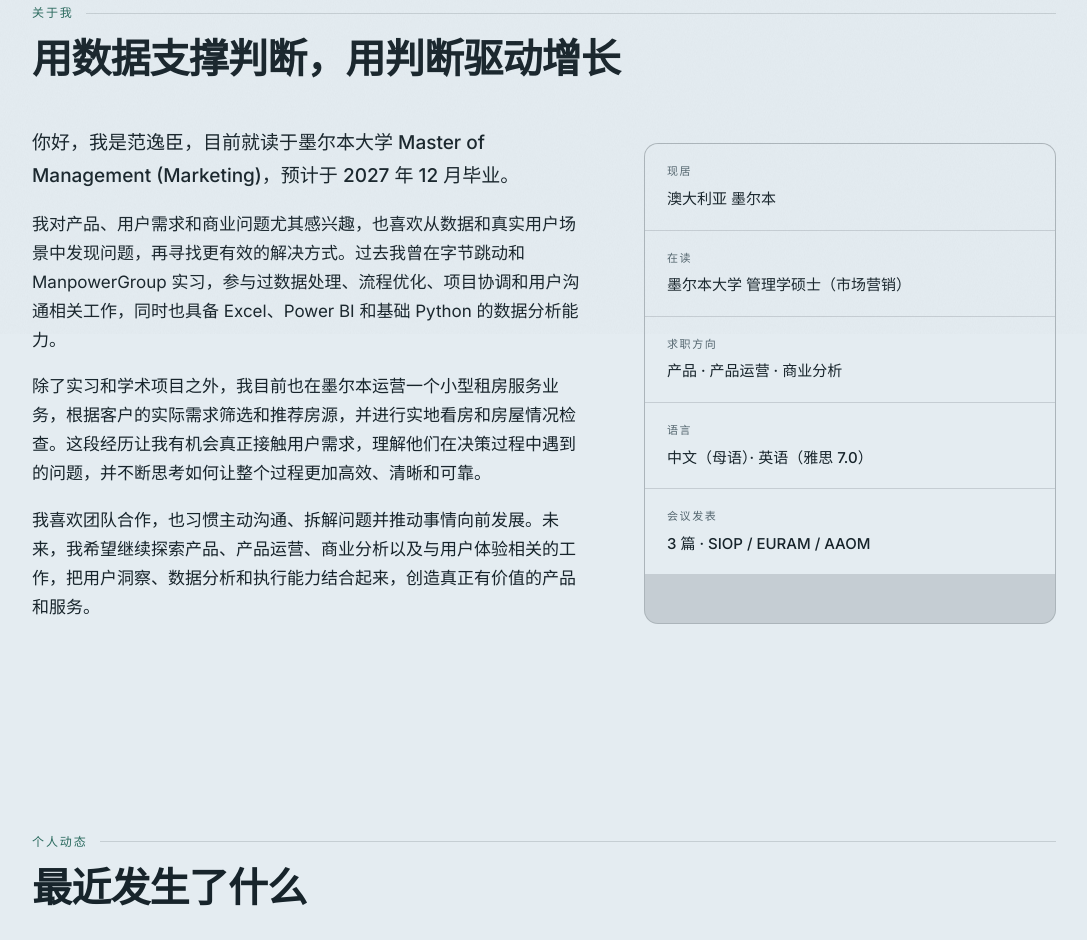
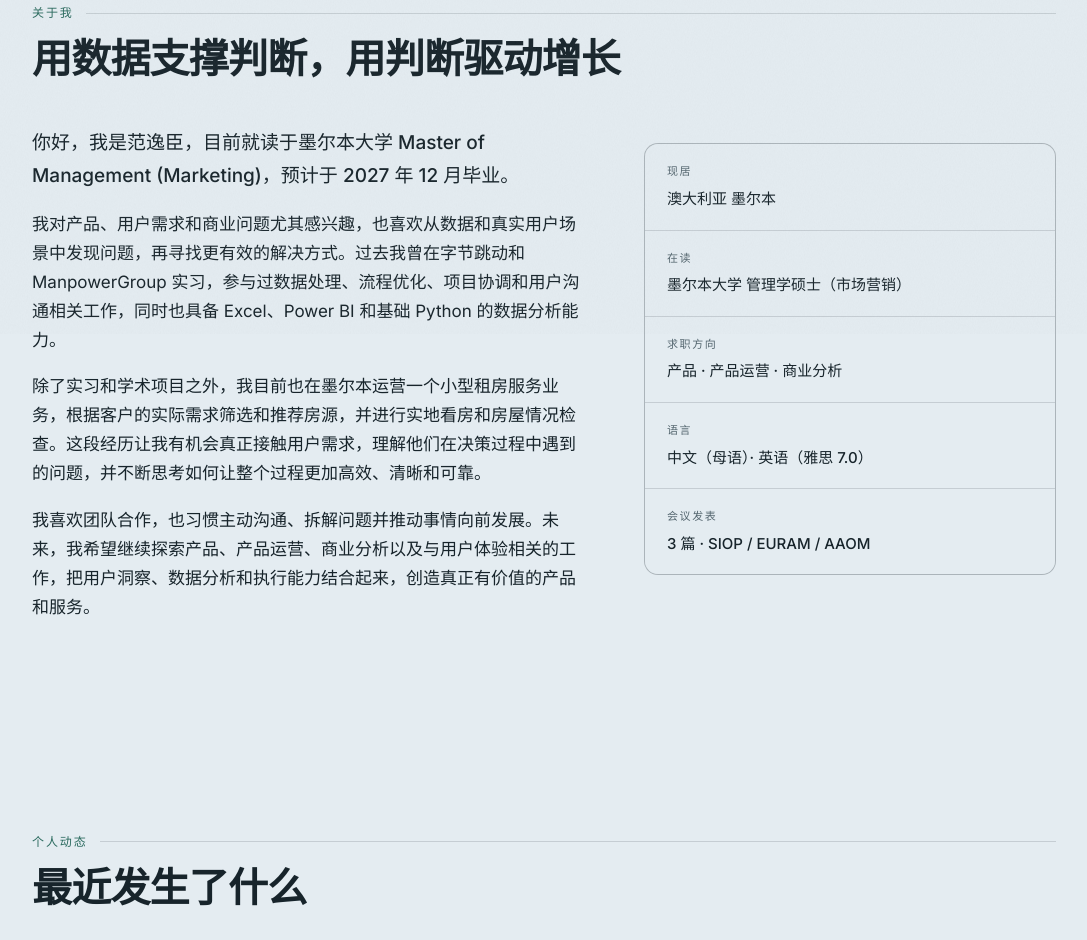
Before and after one commit to ycfanbrian/ycfanbrian.github.io, a plain HTML site: page index.html in a window 1280 px wide. Shown: the part 893-1833 px from the top of the page, without its empty margins (96-1183 px from the left). Drawn offline with nearby package versions, Linux system fonts and the light colour scheme.

Commit message:
Update index.html

```diff
--- a/index.html
+++ b/index.html
@@ -216,11 +216,12 @@ h1{
 
 /* ============ ABOUT ============ */
 .about-grid{display:grid;grid-template-columns:1.35fr 1fr;gap:56px}
-@media(max-width:820px){.about-grid{grid-template-columns:1fr;gap:34px}}
+@media(max-width:820px){.about-grid{grid-template-columns:1fr;gap:34px}.facts{position:static}}
 .about-text p{font-size:17px;margin:0 0 18px;max-width:60ch}
 .about-text p.lead{font-size:19px;color:var(--ink);font-weight:500}
 .facts{display:flex;flex-direction:column;gap:1px;background:var(--line);
-  border:1px solid var(--line);border-radius:14px;overflow:hidden}
+  border:1px solid var(--line);border-radius:14px;overflow:hidden;
+  align-self:start;position:sticky;top:100px}
 .fact{background:var(--bg);padding:18px 22px}
 .fact dt{font-family:var(--font-mono);font-size:11px;letter-spacing:.14em;
   text-transform:uppercase;color:var(--muted);margin:0 0 5px}
```
